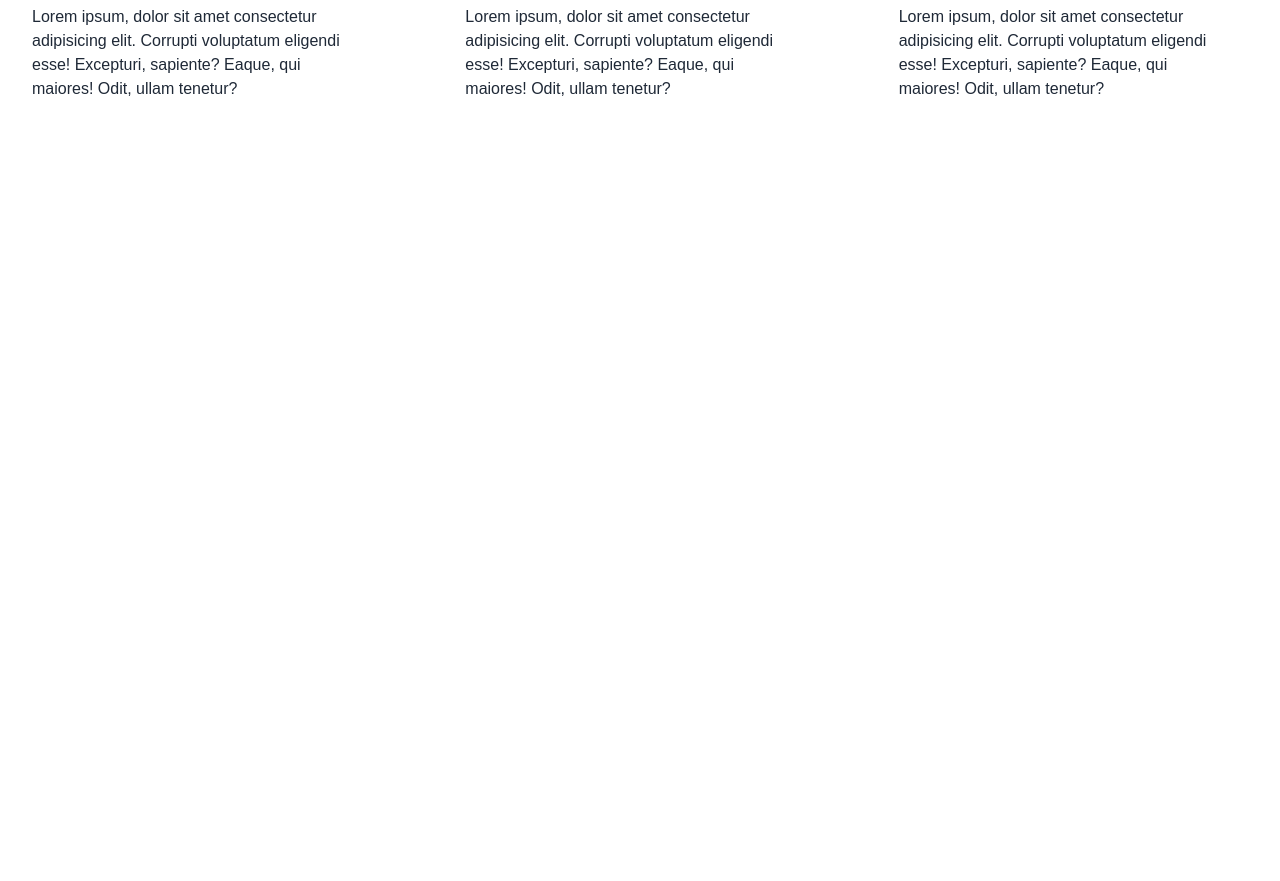
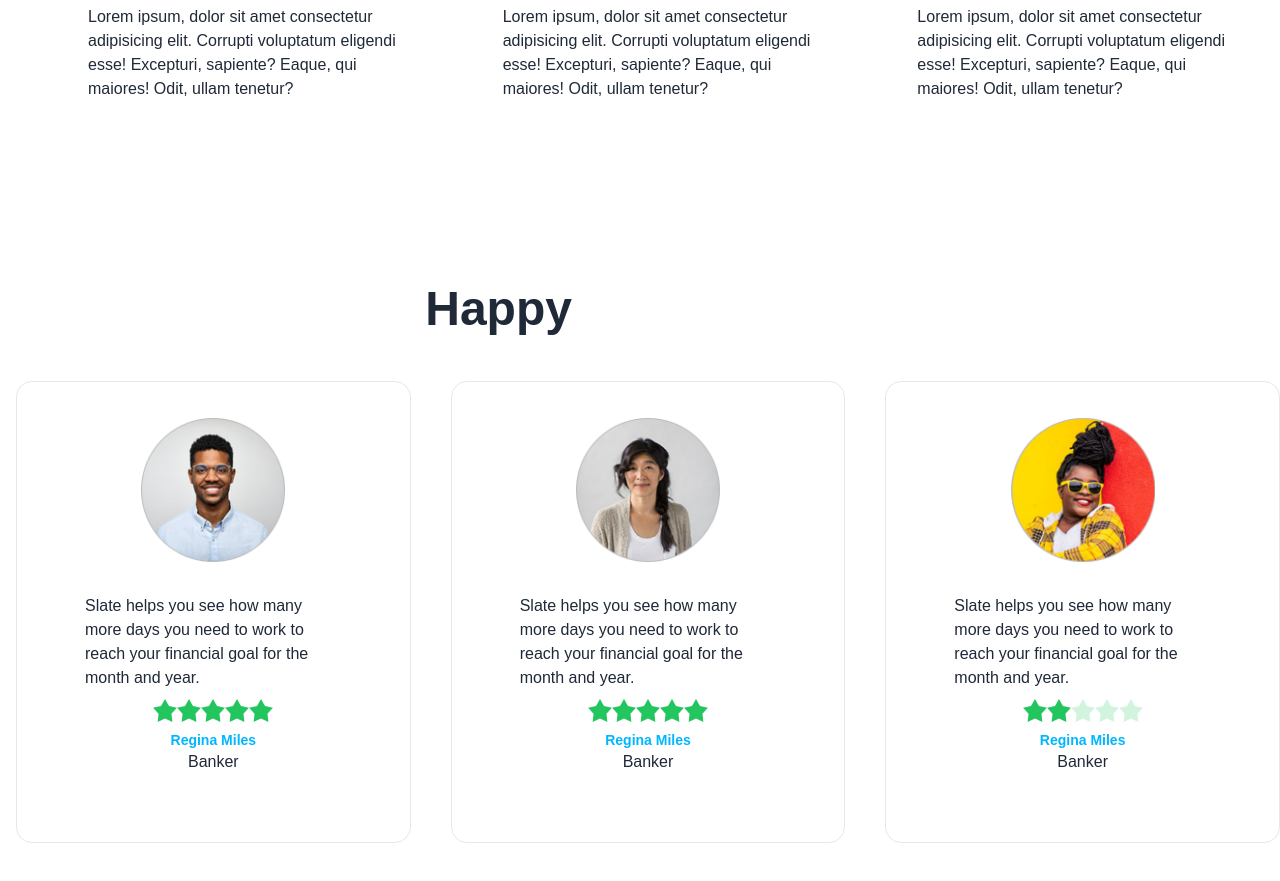
Before and after one commit to Sahadat-Riad/bike-zone, a plain HTML site: page index.html in a window 1280 px wide. Shown: the part 1447-2328 px from the top of the page. Before the commit the page ends 1732 px from the top, so only its background shows below. Drawn offline with nearby package versions, Linux system fonts and the light colour scheme.

Commit message:
Complet the Happy clients section

```diff
--- a/index.html
+++ b/index.html
@@ -26,7 +26,7 @@
           extend: {
             colors: {
               clifford: "#da373d",
-              "bike-primary": "rgba(231, 111, 81, 0.10)",
+              "bike-primary": "#FFFFFF",
             },
           },
         },
@@ -234,12 +234,11 @@
         </div>
       </section>
       <!-- Latest bike section -->
-      <section class="my-24">
+      <section class="my-24 ml-14">
         <h3 class="text-5xl mb-12 font-semibold text-center">Latest Bikes</h3>
-        <div
-          class="grid justify-center gap-5 grid-cols-1 md:grid-cols-2 lg:grid-cols-3"
-        >
+        <div class="grid gap-5 grid-cols-1 md:grid-cols-2 lg:grid-cols-3">
           <!-- first card -->
+
           <div class="card bg-base-100 w-96">
             <figure>
               <img src="images/others/latest1.png" alt="Shoes" />
@@ -292,6 +291,148 @@
           </div>
         </div>
       </section>
+      <!-- happy clients Review-->
+      <section class="my-24 ml-4">
+        <h3 class="text-5xl mb-12 font-semibold text-center">
+          Happy<span class="text-bike-primary"> Clients Says</span>
+        </h3>
+        <div class="grid gap-10 md:grid-cols-2 lg:grid-cols-3">
+          <!-- first review -->
+
+          <div class="card bg-base-100 p-9 border">
+            <figure>
+              <img class="w-36" src="images/others/user-1.png" alt="Shoes" />
+            </figure>
+            <div class="card-body">
+              <p>
+                Slate helps you see how many more days you need to work to reach
+                your financial goal for the month and year.
+              </p>
+              <div class="rating justify-center">
+                <input
+                  type="radio"
+                  name="rating-4"
+                  class="mask mask-star-2 bg-green-500"
+                />
+                <input
+                  type="radio"
+                  name="rating-4"
+                  class="mask mask-star-2 bg-green-500"
+                  checked="checked"
+                />
+                <input
+                  type="radio"
+                  name="rating-4"
+                  class="mask mask-star-2 bg-green-500"
+                />
+                <input
+                  type="radio"
+                  name="rating-4"
+                  class="mask mask-star-2 bg-green-500"
+                />
+                <input
+                  type="radio"
+                  name="rating-4"
+                  class="mask mask-star-2 bg-green-500"
+                />
+              </div>
+              <div class="text-center">
+                <h4 class="text-sm font-semibold text-info">Regina Miles</h4>
+                <p>Banker</p>
+              </div>
+            </div>
+          </div>
+          <!-- Second review -->
+          <div class="card bg-base-100 p-9 border">
+            <figure>
+              <img class="w-36" src="images/others/user-2.png" alt="user-2" />
+            </figure>
+            <div class="card-body">
+              <p>
+                Slate helps you see how many more days you need to work to reach
+                your financial goal for the month and year.
+              </p>
+              <div class="rating justify-center">
+                <input
+                  type="radio"
+                  name="rating-4"
+                  class="mask mask-star-2 bg-green-500"
+                />
+                <input
+                  type="radio"
+                  name="rating-4"
+                  class="mask mask-star-2 bg-green-500"
+                  checked="checked"
+                />
+                <input
+                  type="radio"
+                  name="rating-4"
+                  class="mask mask-star-2 bg-green-500"
+                />
+                <input
+                  type="radio"
+                  name="rating-4"
+                  class="mask mask-star-2 bg-green-500"
+                />
+                <input
+                  type="radio"
+                  name="rating-4"
+                  class="mask mask-star-2 bg-green-500"
+                />
+              </div>
+              <div class="text-center">
+                <h4 class="text-sm font-semibold text-info">Regina Miles</h4>
+                <p>Banker</p>
+              </div>
+            </div>
+          </div>
+          <!-- Third Review -->
+
+          <div class="card bg-base-100 p-9 border">
+            <figure>
+              <img class="w-36" src="images/others/user-3.png" alt="user-3" />
+            </figure>
+            <div class="card-body">
+              <p>
+                Slate helps you see how many more days you need to work to reach
+                your financial goal for the month and year.
+              </p>
+              <div class="rating justify-center">
+                <input
+                  type="radio"
+                  name="rating-4"
+                  class="mask mask-star-2 bg-green-500"
+                />
+                <input
+                  type="radio"
+                  name="rating-4"
+                  class="mask mask-star-2 bg-green-500"
+                  checked="checked"
+                />
+                <input
+                  type="radio"
+                  name="rating-4"
+                  class="mask mask-star-2 bg-green-500"
+                />
+                <input
+                  type="radio"
+                  name="rating-4"
+                  class="mask mask-star-2 bg-green-500"
+                />
+                <input
+                  type="radio"
+                  name="rating-4"
+                  class="mask mask-star-2 bg-green-500"
+                />
+              </div>
+              <div class="text-center">
+                <h4 class="text-sm font-semibold text-info">Regina Miles</h4>
+                <p>Banker</p>
+              </div>
+            </div>
+          </div>
+        </div>
+      </section>
     </main>
     <footer>
       <!-- Footer part -->
```
